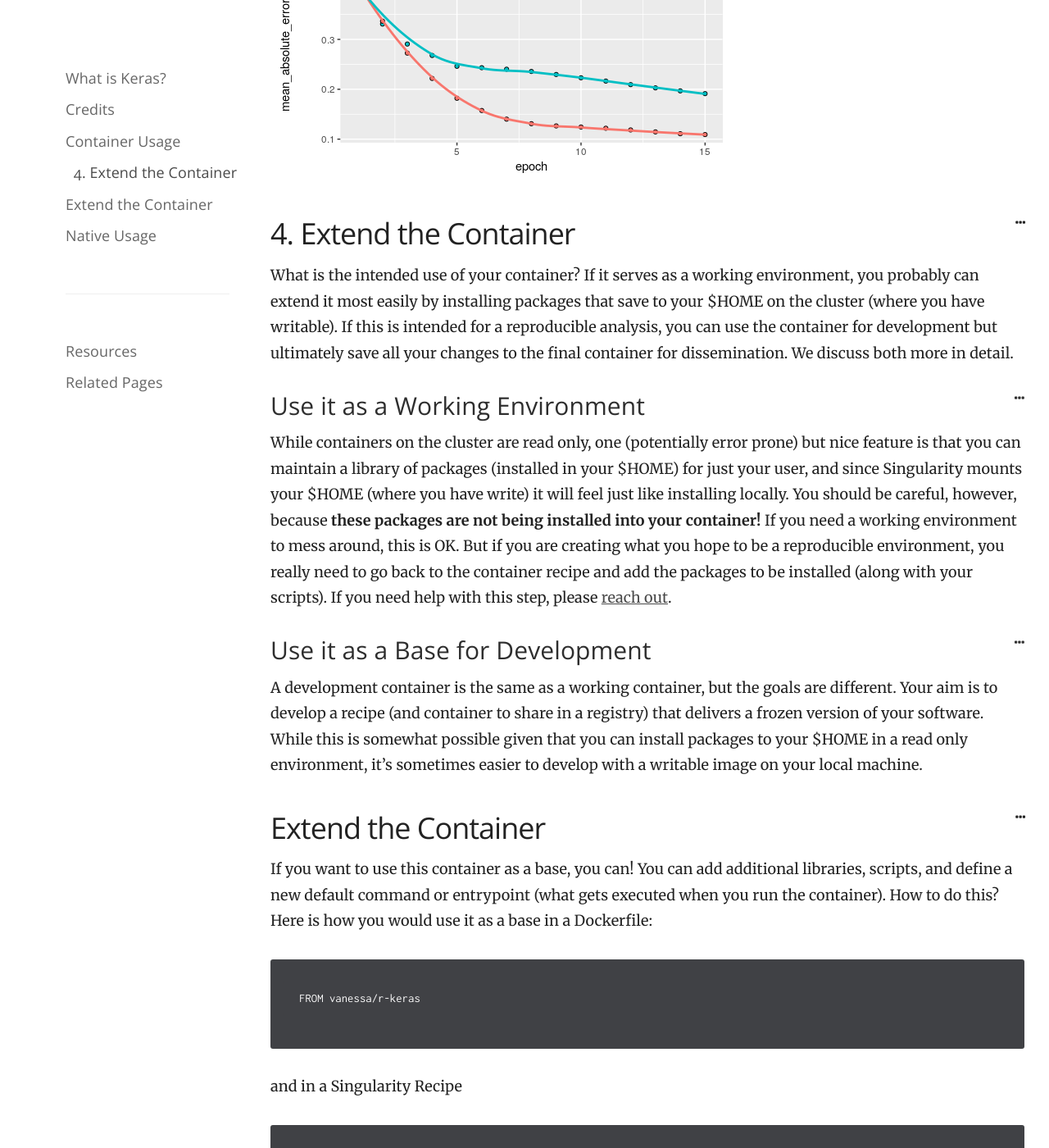
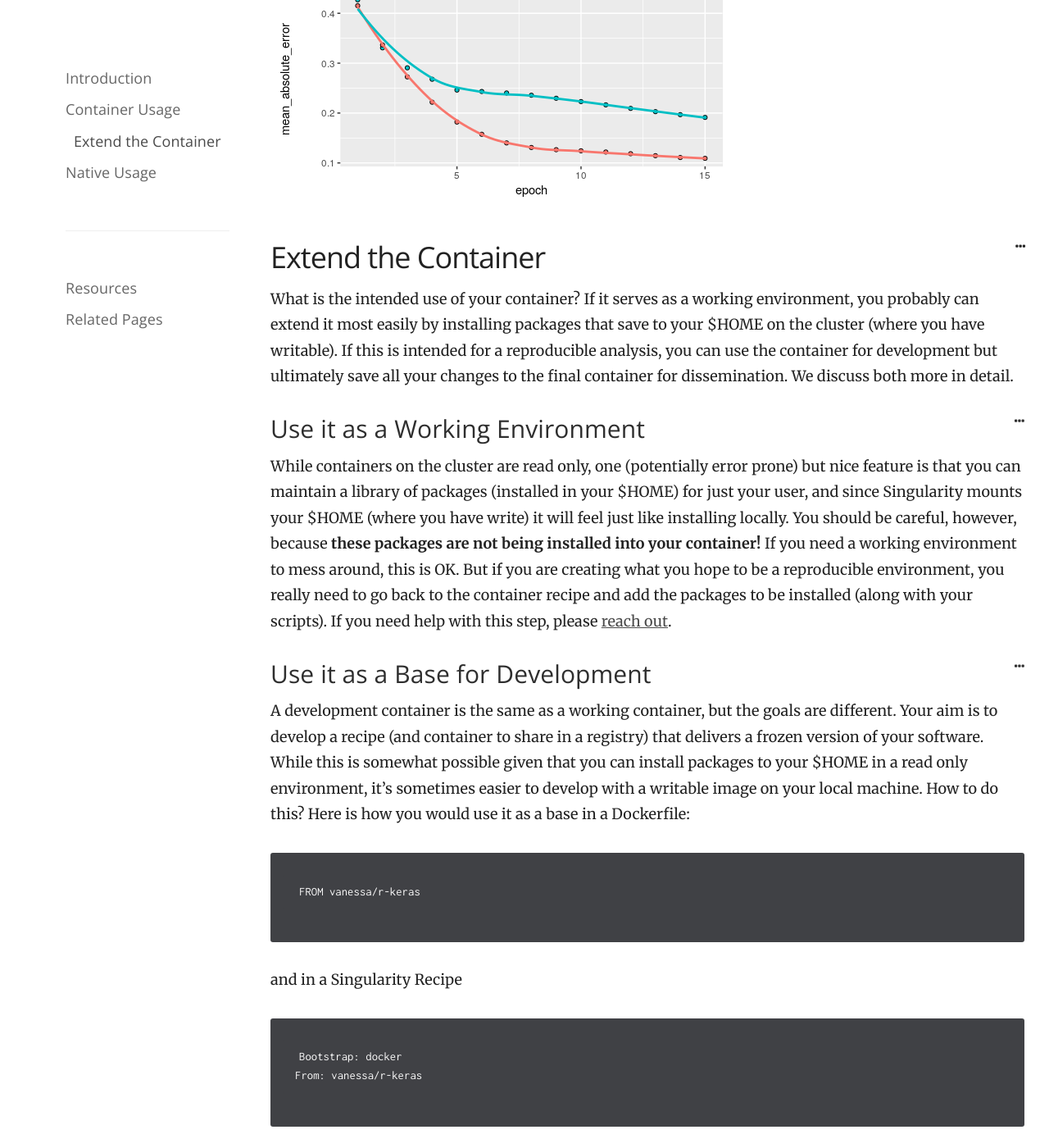
Before and after one commit to vsoch/lessons, a Jekyll site: the page built from _posts/hpc/ml/2018-05-08-keras-r.md, in a window 1280 px wide and 1400 px high, scrolled down 4988 px. Shown: the whole window at 82% size. Built offline with Jekyll 4.4.1, drawn with Linux system fonts in a browser that asks for light colours; nearby versions of some CDN libraries; comment, search, counter and statistics services are not loaded.

Commit message:
adjusting

````diff
--- a/_posts/hpc/ml/2018-05-08-keras-r.md
+++ b/_posts/hpc/ml/2018-05-08-keras-r.md
@@ -13,7 +13,9 @@ set_order: 4
 tags: [machine-learning,R,keras]
 ---
 
-## What is Keras?
+## Introduction
+
+### What is Keras?
 
 <a href="https://keras.io" target="_blank">Keras</a> is a library that lets you create neural networks.
 It's sticking point is that it wants to get you from 0 to trained model in a jiffy. For more detail,
@@ -22,7 +24,7 @@ tutorial, we are going to be stepping through using Keras (via R) on a high perf
 (HPC) cluster at Stanford, specifically the <a href="https://www.sherlock.stanford.edu/docs/" target="_blank"> Sherlock 2</a>
 cluster.
 
-## Credits
+### Credits
 This tutorial was made possible by community members:
 
  - <a href="https://www.github.com/rdrr1990" target="_blank">@rdrr1990</a>: who also took the good initiative to <a href="https://github.com/rstudio/keras/issues/399" target="_blank">open up an issue</a> about some of the troubles with Keras that were discovered! Way to go, open source power!
@@ -162,7 +164,7 @@ The above should run without error, and the plot produced is the following:
 ![keras-r.png](https://github.com/vsoch/lessons/raw/master/_posts/hpc/ml/keras-r.png)
 
 
-## 4. Extend the Container
+## Extend the Container
 What is the intended use of your container? If it serves as a working environment,
 you probably can extend it most easily by installing packages that save to your
 $HOME on the cluster (where you have writable). If this is intended for a reproducible
@@ -188,12 +190,7 @@ Your aim is to develop a recipe (and container to share in a registry) that deli
 a frozen version of your software. While this is somewhat possible given that you
 can install packages to your $HOME in a read only environment, it's sometimes easier
 to develop with a writable image on your local machine.
-
-
-## Extend the Container
-If you want to use this container as a base, you can! You can add additional libraries,
-scripts, and define a new default command or entrypoint (what gets executed when you run
-the container). How to do this? Here is how you would use it as a base in a Dockerfile:
+How to do this? Here is how you would use it as a base in a Dockerfile:
 
 ```
 FROM vanessa/r-keras
````
